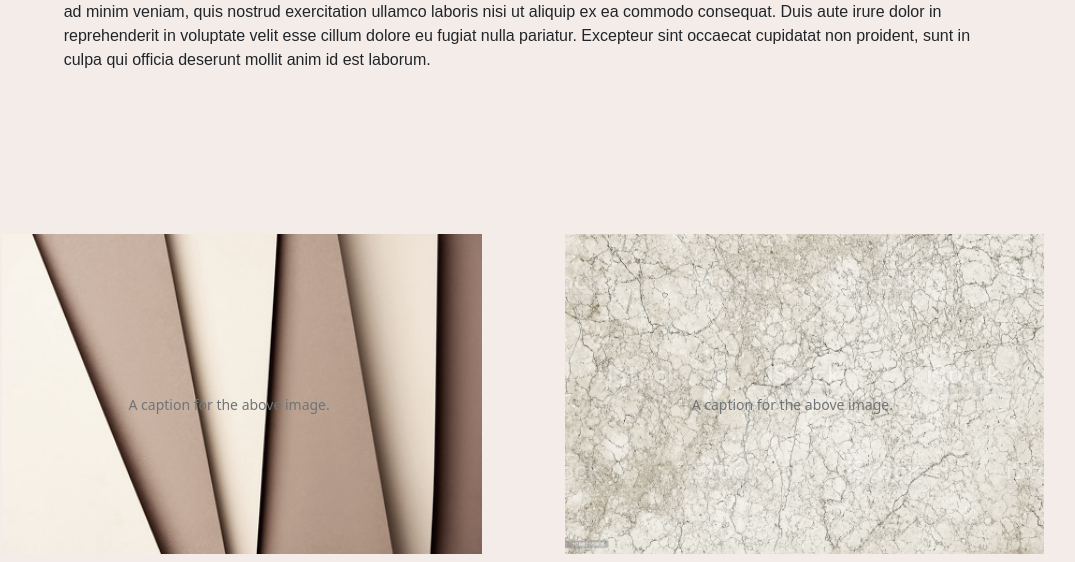
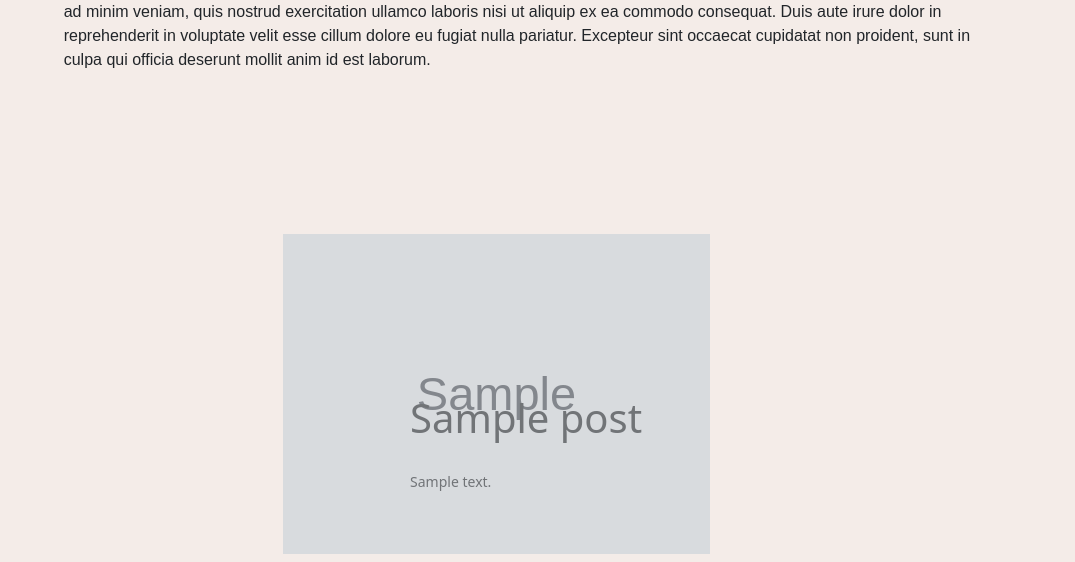
Before and after one commit to ElysaBouttier/projet5, a PHP site: template view/frontend/home.php in a window 1280 px wide. Shown: the part 865-1427 px from the top of the page, without its empty margins (180-1255 px from the left). Run offline with PHP 8.4, Linux system fonts and the light colour scheme; the template is opened without the code that fills it: most values are stand-ins (such as "Sample title", 1, 10 or a date in 2020); grey boxes marked "Sample" are stand-in pictures; some libraries are stand-ins or nearby versions.

Commit message:
add img on home page

```diff
--- a/Router.php
+++ b/Router.php
@@ -191,7 +191,8 @@ class Router
                     require_once('view/frontend/404.php');
                 }
             } else {
-                require_once('view/frontend/home.php');
+                $newUserController = new UserController();
+                $newUserController->showHomeView();
             }
         } catch (\Exception $e) {
             $errorMessage = $e->getMessage();
--- a/controller/PostController.php
+++ b/controller/PostController.php
@@ -19,7 +19,7 @@ class PostController
     {
         $newPostManager = new PostManager();
         $newCommentManager = new CommentManager();
-        $post = $newPostManager->getPost($id);
+        $post = $newPostManager->getPostById($id);
         $username = $newCommentManager->getUsername($id);
         $comments = $newCommentManager->getCommentsFromPost($id);
 
@@ -55,7 +55,7 @@ class PostController
         }
 
         $newPostManager = new PostManager();
-        $post = $newPostManager->getPost($id);
+        $post = $newPostManager->getPostById($id);
 
         $newImageManager = new ImageManager();
         $allImages = $newImageManager -> getAllImageFromPost($id);
--- a/controller/UserController.php
+++ b/controller/UserController.php
@@ -8,12 +8,12 @@ use Elysa\Pfive\m\PostManager as PostManager;
 use Elysa\Pfive\m\CommentManager as CommentManager;
 
 
-// Admin123!!
-
 class UserController
 {
     public function showHomeView()
     {
+        $newPostManager = new PostManager();
+        $posts = $newPostManager -> getAllPost();
         require_once('./view/frontend/home.php');
     }
 
--- a/model/PostManager.php
+++ b/model/PostManager.php
@@ -38,7 +38,6 @@ class PostManager extends BaseManager
             $newPost = new Post($post['id'], $post['title'], $post['content'], $post['miniature_img'], $post['creation_date'], $post['update_date'], $post['status']);
             $posts[] = $newPost;
         }
-
         return $posts;
     }
 
@@ -62,7 +61,7 @@ class PostManager extends BaseManager
     }
 
     // Get a post by ID
-    public function getPost($id)
+    public function getPostById($id)
     {
         $newManager = new BaseManager();
         $db = $newManager->dbConnect();
--- a/view/frontend/home.php
+++ b/view/frontend/home.php
@@ -13,18 +13,26 @@
         </p>
     </div>
     <div class="set_images" id="set_images">
+        <?php
+            foreach ($posts as $post)
+            {
+        ?>
         <figure class="figure">
             <a href="" class="article">
-                <figcaption class="figure-caption">A caption for the above image.</figcaption>
-                <img src="../../public/img/beige.jpg" class="figure-img" alt="...">
+                <figcaption class="figure-caption">
+                    <h1>
+                        <?php echo $post->getTitle() ?>
+                    </h1> <br>
+                    <p>
+                        <?php echo $post->getContent() ?>
+                    </p>
+                </figcaption>
+                <img src="../../public/img/<?php echo $post->getMiniatureImg() ?>" class="figure-img" alt="...">
             </a>
         </figure>
-        <figure class="figure">
-            <a href="" class="article">
-                <figcaption class="figure-caption">A caption for the above image.</figcaption>
-                <img src="../../public/img/beige1.jpg" class="figure-img " alt="...">
-            </a>
-        </figure>
+        <?php
+            }
+        ?>
     </div>
 
 <?php $content = ob_get_clean(); ?>
```
